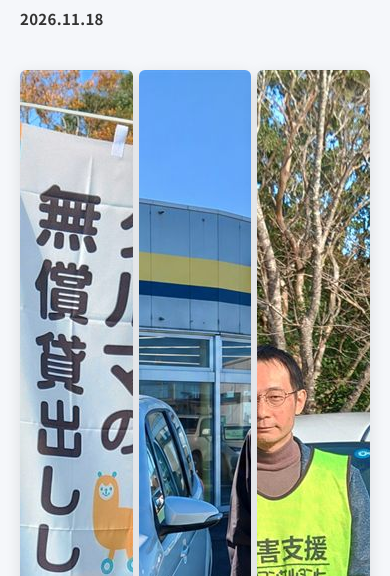
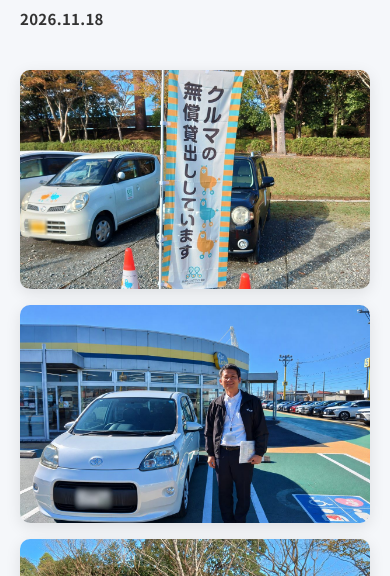
Before and after one commit to koei-con-dx/koei-con-dx-kinto-homepage, a plain HTML site: page news/carsharing-kakehashi-driver/index.html in a window 390 px wide. Shown: the part 268-844 px from the top of the page. Drawn offline with Linux system fonts and the light colour scheme.

```diff
--- a/news/carsharing-kakehashi-driver/index.html
+++ b/news/carsharing-kakehashi-driver/index.html
@@ -101,6 +101,7 @@
         }
         .photo-grid img {
             width: 100%;
+            height: auto;
             aspect-ratio: 4 / 3;
             object-fit: cover;
             border-radius: 10px;
@@ -108,8 +109,8 @@
             box-shadow: 0 4px 15px rgba(0, 0, 0, 0.1);
         }
         @media (max-width: 600px) {
-            .photo-grid { gap: 6px; }
-            .photo-grid img { border-radius: 6px; }
+            .photo-grid { grid-template-columns: 1fr; }
+            .photo-grid img { aspect-ratio: 16 / 10; }
         }
 
         /* 用語解説ボックス */
```
